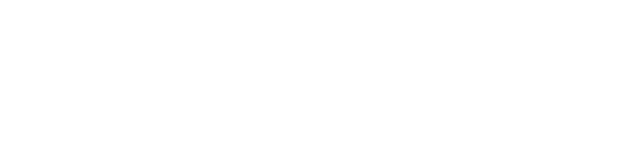
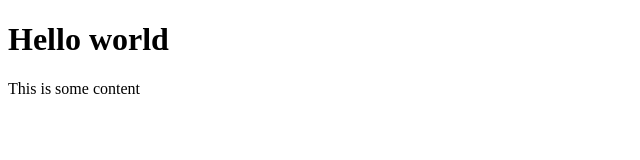
Before and after one commit to SvenvandenBos/demo, a plain HTML site: page index.html in a window 1280 px wide. Shown: the whole page, without its empty margins (0-640 px from the left). Drawn offline with Linux system fonts and the light colour scheme.

Commit message:
Update index.html
Added content to index.html

```diff
--- a/index.html
+++ b/index.html
@@ -7,6 +7,7 @@
     <title>Document</title>
 </head>
 <body>
-
+    <h1>Hello world</h1>
+    <p>This is some content</p>
 </body>
 </html>
```
